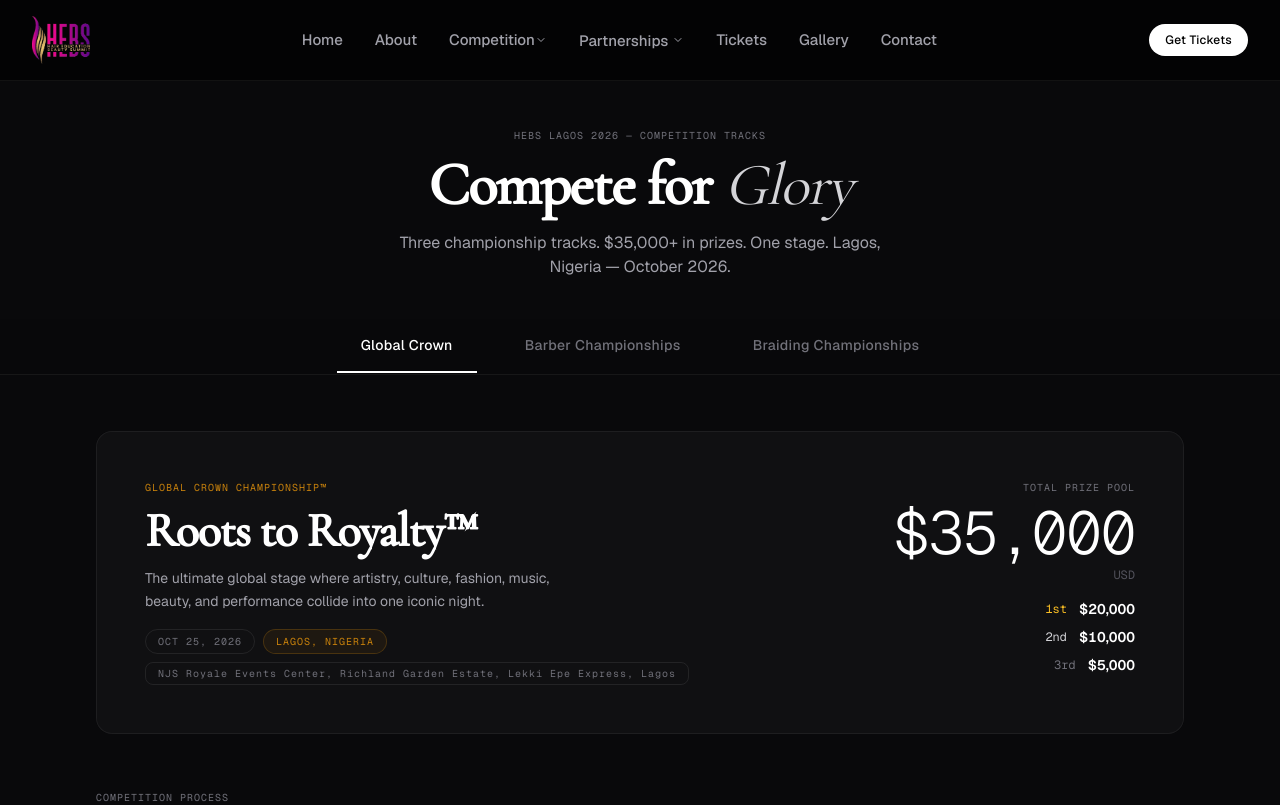
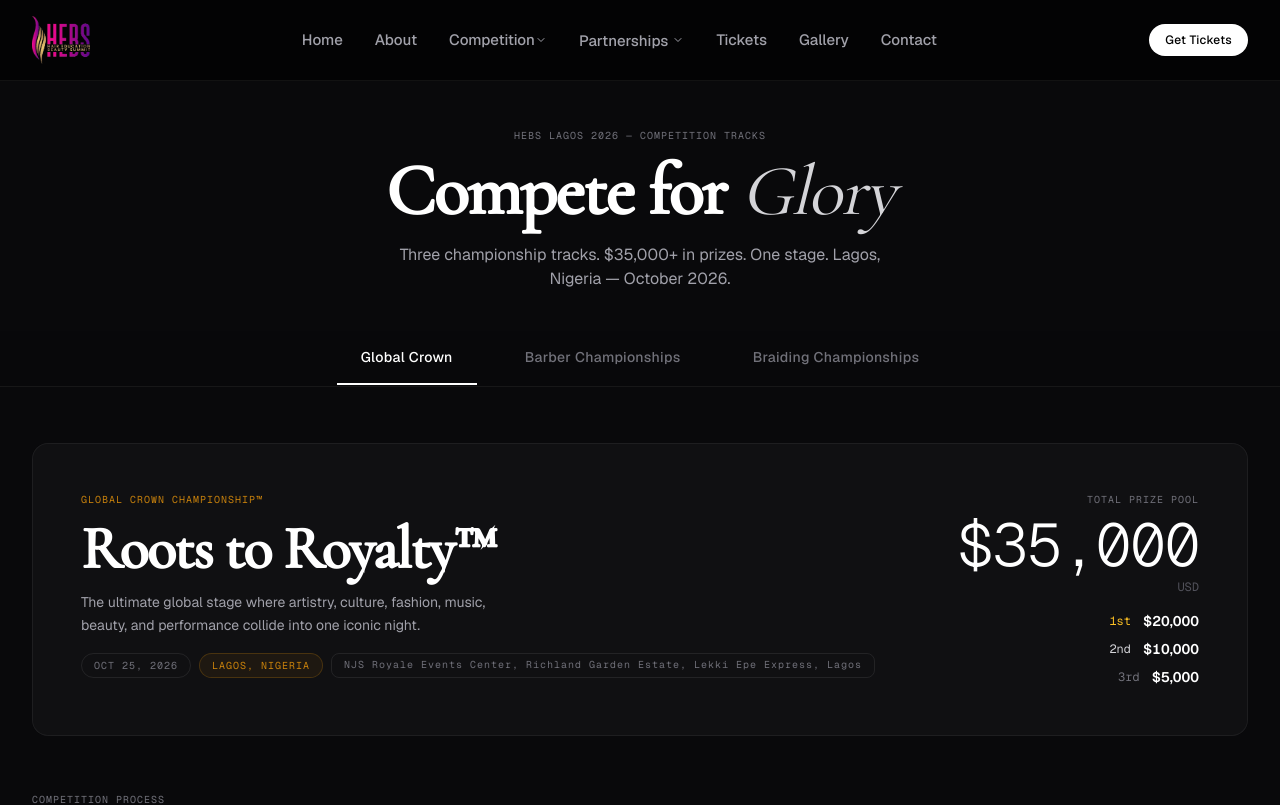
Before and after one commit to alexis800-glitch/hebs-lagos-2026, a Next.js app: page /competitions in a window 1280 px wide. Shown: the top 805 px of the page. Built offline with nearby package versions, Linux system fonts and the light colour scheme.

Commit message:
auto: competitions page — max-w-7xl container, fluid heading scale, fix division grid double-padding

```diff
--- a/app/competitions/page.tsx
+++ b/app/competitions/page.tsx
@@ -309,7 +309,7 @@ export default function CompetitionsPage() {
           <span className="text-[10px] font-mono tracking-widest text-zinc-500 uppercase mb-3 block">
             HEBS Lagos 2026 — Competition Tracks
           </span>
-          <h1 className="text-3xl sm:text-5xl md:text-6xl font-serif font-semibold text-white tracking-tight leading-[1.15] max-w-3xl mx-auto">
+          <h1 className="text-3xl sm:text-5xl md:text-7xl font-serif font-semibold text-white tracking-tight leading-tight max-w-4xl mx-auto">
             Compete for{' '}
             <span className="italic font-normal text-zinc-300">Glory</span>
           </h1>
@@ -338,7 +338,7 @@ export default function CompetitionsPage() {
         </div>
 
         {/* ── Tab Content ──────────────────────────────────────────────────── */}
-        <div className="px-5 sm:px-8 py-14 max-w-6xl mx-auto">
+        <div className="w-full max-w-7xl mx-auto px-5 sm:px-8 py-14">
 
           {/* ════════════════════════════════════════════════════════════════ */}
           {/* TRACK 1: GLOBAL CROWN CHAMPIONSHIP                              */}
@@ -355,7 +355,7 @@ export default function CompetitionsPage() {
                     <span className="text-[10px] font-mono tracking-widest text-amber-500/80 uppercase">
                       Global Crown Championship™
                     </span>
-                    <h2 className="font-serif text-3xl sm:text-4xl md:text-5xl text-white font-semibold tracking-tight leading-[1.15]">
+                    <h2 className="font-serif text-3xl sm:text-5xl md:text-6xl text-white font-semibold tracking-tight leading-tight">
                       Roots to Royalty™
                     </h2>
                     <p className="text-zinc-400 text-sm leading-relaxed max-w-md">
@@ -490,7 +490,7 @@ export default function CompetitionsPage() {
               {/* Header */}
               <div>
                 <SectionLabel>Track 2 — October 24, 2026</SectionLabel>
-                <h2 className="font-serif text-3xl sm:text-4xl md:text-5xl font-semibold text-white tracking-tight leading-[1.15] mb-3 mt-1">
+                <h2 className="font-serif text-3xl sm:text-5xl md:text-7xl font-semibold text-white tracking-tight leading-tight mb-3 mt-1">
                   Barber Championships™
                 </h2>
                 <p className="text-zinc-400 text-sm leading-relaxed max-w-xl">
@@ -541,7 +541,7 @@ export default function CompetitionsPage() {
               <div>
                 <SectionLabel>Competition Divisions</SectionLabel>
                 <SectionHeading>4 Divisions · $27,500 in Prizes</SectionHeading>
-                <div className="grid grid-cols-1 md:grid-cols-2 lg:grid-cols-4 gap-4 w-full px-4 md:px-0">
+                <div className="grid grid-cols-1 md:grid-cols-2 lg:grid-cols-4 gap-4 w-full">
                   {BARBER_DIVISIONS.map((div) => (
                     <DivisionCard key={div.n} div={div} />
                   ))}
@@ -607,7 +607,7 @@ export default function CompetitionsPage() {
               {/* Header */}
               <div>
                 <SectionLabel>Track 3 — May 24, 2027</SectionLabel>
-                <h2 className="font-serif text-3xl sm:text-4xl md:text-5xl font-semibold text-white tracking-tight leading-[1.15] mb-3 mt-1">
+                <h2 className="font-serif text-3xl sm:text-5xl md:text-7xl font-semibold text-white tracking-tight leading-tight mb-3 mt-1">
                   Braiding Championships™
                 </h2>
                 <p className="text-zinc-400 text-sm leading-relaxed max-w-xl">
@@ -648,7 +648,7 @@ export default function CompetitionsPage() {
               <div>
                 <SectionLabel>Competition Divisions</SectionLabel>
                 <SectionHeading>4 Divisions · $30,000 in Prizes</SectionHeading>
-                <div className="grid grid-cols-1 md:grid-cols-2 lg:grid-cols-4 gap-4 w-full px-4 md:px-0">
+                <div className="grid grid-cols-1 md:grid-cols-2 lg:grid-cols-4 gap-4 w-full">
                   {BRAIDING_DIVISIONS.map((div) => (
                     <DivisionCard key={div.n} div={div} featured={div.featured} />
                   ))}
```
